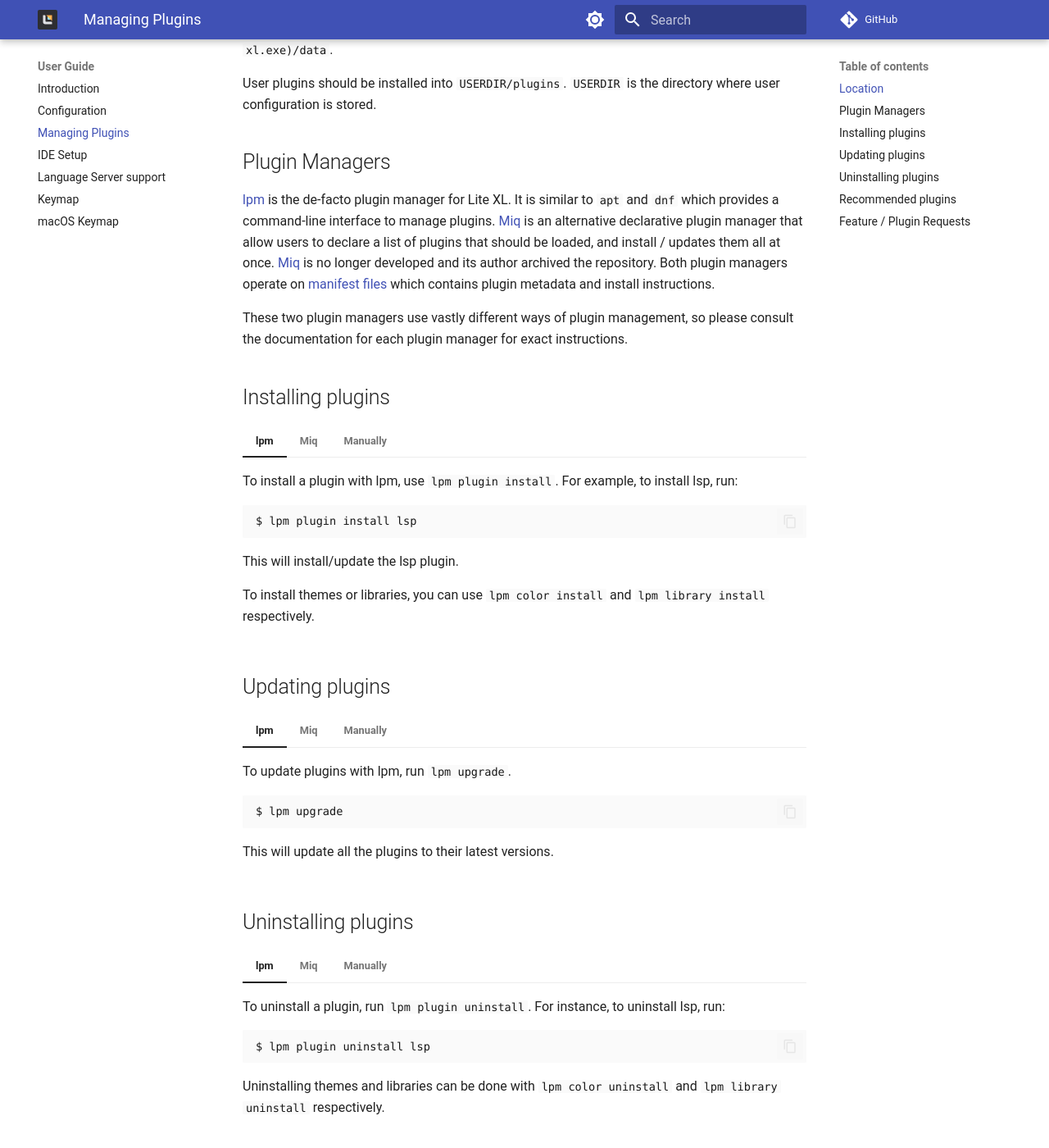
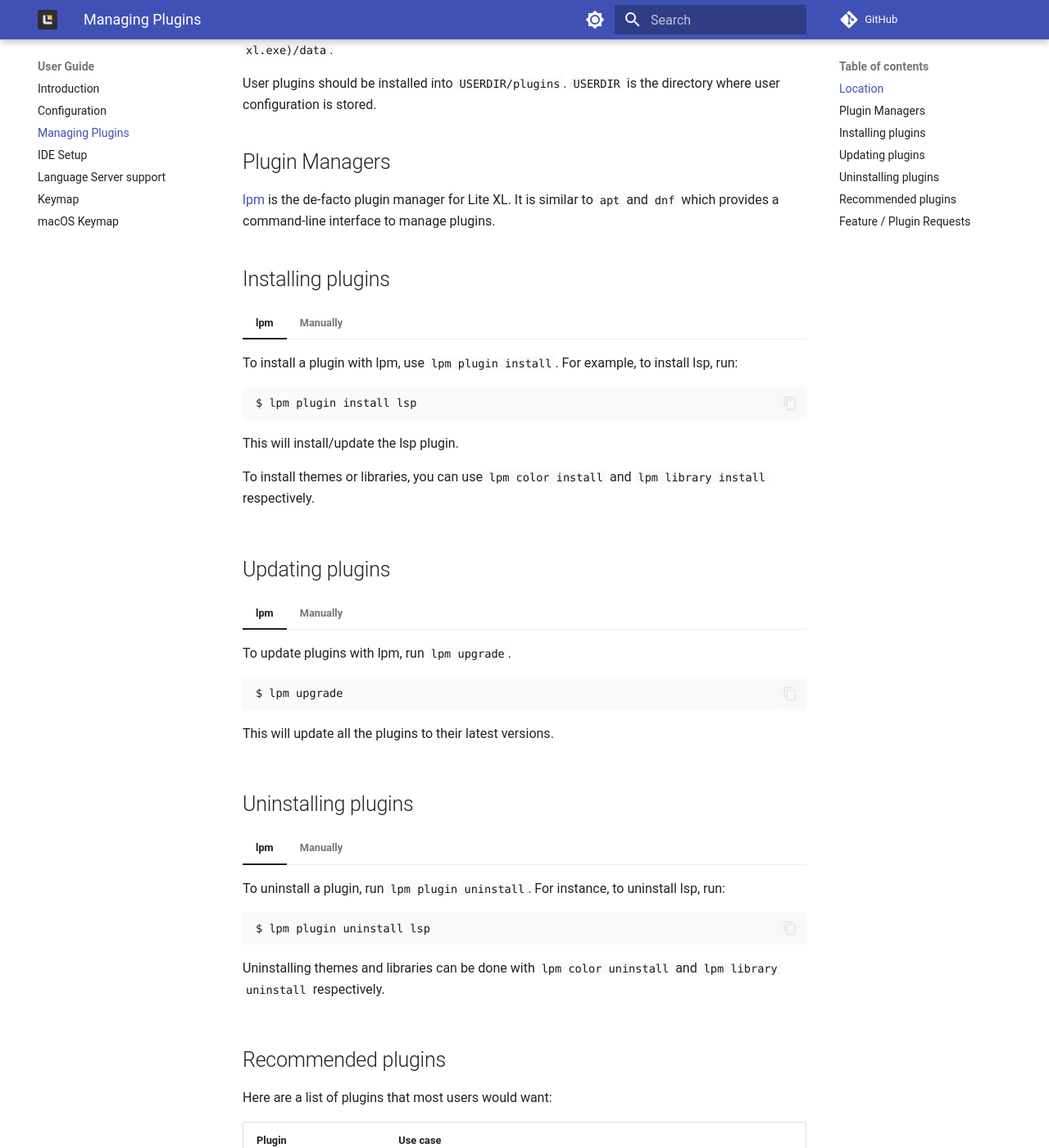
Before and after one commit to lite-xl/lite-xl.github.io, an MkDocs documentation site: the page built from docs/user-guide/managing-plugins.md, in a window 1280 px wide and 1400 px high, scrolled down 621 px. Shown: the whole window at 82% size. Built offline with MkDocs 1.6.1 and Material for MkDocs 9.7.7, drawn with Linux system fonts in a browser that asks for light colours; plug-ins that fetch from the network failed and are left out; comment, search, counter and statistics services are not loaded; the version menu is left out.

Commit message:
remove mentions of miq from the plugins page

````diff
--- a/docs/user-guide/managing-plugins.md
+++ b/docs/user-guide/managing-plugins.md
@@ -29,13 +29,6 @@
 
 [lpm] is the de-facto plugin manager for Lite XL.
 It is similar to `apt` and `dnf` which provides a command-line interface to manage plugins.
-[Miq] is an alternative declarative plugin manager that allow users to declare a list of plugins
-that should be loaded, and install / updates them all at once. [Miq] is no longer developed and its
-author archived the repository.
-Both plugin managers operate on [manifest files] which contains plugin metadata and install instructions.
-
-These two plugin managers use vastly different ways of plugin management,
-so please consult the documentation for each plugin manager for exact instructions.
 
 ## Installing plugins
 
@@ -53,27 +46,9 @@
     To install themes or libraries, you can use `lpm color install`
     and `lpm library install` respectively.
 
-=== "Miq"
-
-    To install a plugin with Miq, you need to specify the list of plugins to install
-    in `config.plugins.miq.plugins`.
-
-    ```lua
-    local config = require "core.config"
-    config.plugins.miq.plugins = {
-      -- this allows Miq to manage itself
-      'TorchedSammy/Miq',
-
-      -- install lsp
-      'lite-xl/lite-xl-lsp',
-    }
-    ```
-
-    Afterwards, you can run the command `miq:install` to install the plugins.
-
 === "Manually"
 
-    To install a plugin manually without using plugin managers such as lpm or Miq,
+    To install a plugin manually without using plugin managers such as lpm,
     you need to locate the `USERDIR` directory in your system.
     This directory is usually located in the following locations:
 
@@ -99,15 +74,11 @@
 
     This will update all the plugins to their latest versions.
 
-=== "Miq"
-
-    To update plugins with Miq, run `miq:update` in Lite XL.
-
 === "Manually"
 
     To update a plugin manually, you can download the latest version
     and replace the files in the `USERDIR/plugins`.
-    **Do not update plugins installed by lpm or Miq manually.**
+    **Do not update plugins installed by lpm manually.**
 
 ## Uninstalling plugins
 
@@ -122,10 +93,6 @@
 
     Uninstalling themes and libraries can be done with `lpm color uninstall`
     and `lpm library uninstall` respectively.
-
-=== "Miq"
-
-    **Uninstalling plugins in Miq is currently not supported.**
 
 === "Manually"
 
@@ -171,8 +138,6 @@
 [Addons package]:          ../setup/getting-started.md#base-and-addons-packages
 [lite-xl/lite-xl-plugins]: https://github.com/lite-xl/lite-xl-plugins
 [lpm]:                     https://github.com/lite-xl/lite-xl-plugin-manager
-[Miq]:                     https://github.com/TorchedSammy/Miq
-[manifest files]:          https://github.com/lite-xl/lite-xl-plugin-manager/blob/master/SPEC.md
 [align_carets]:            https://github.com/lite-xl/lite-xl-plugins/blob/master/plugins/align_carets.lua?raw=1
 [autoinsert]:              https://github.com/lite-xl/lite-xl-plugins/blob/master/plugins/autoinsert.lua?raw=1
 [autosave]:                https://github.com/lite-xl/lite-xl-plugins/blob/master/plugins/autosave.lua?raw=1
````
